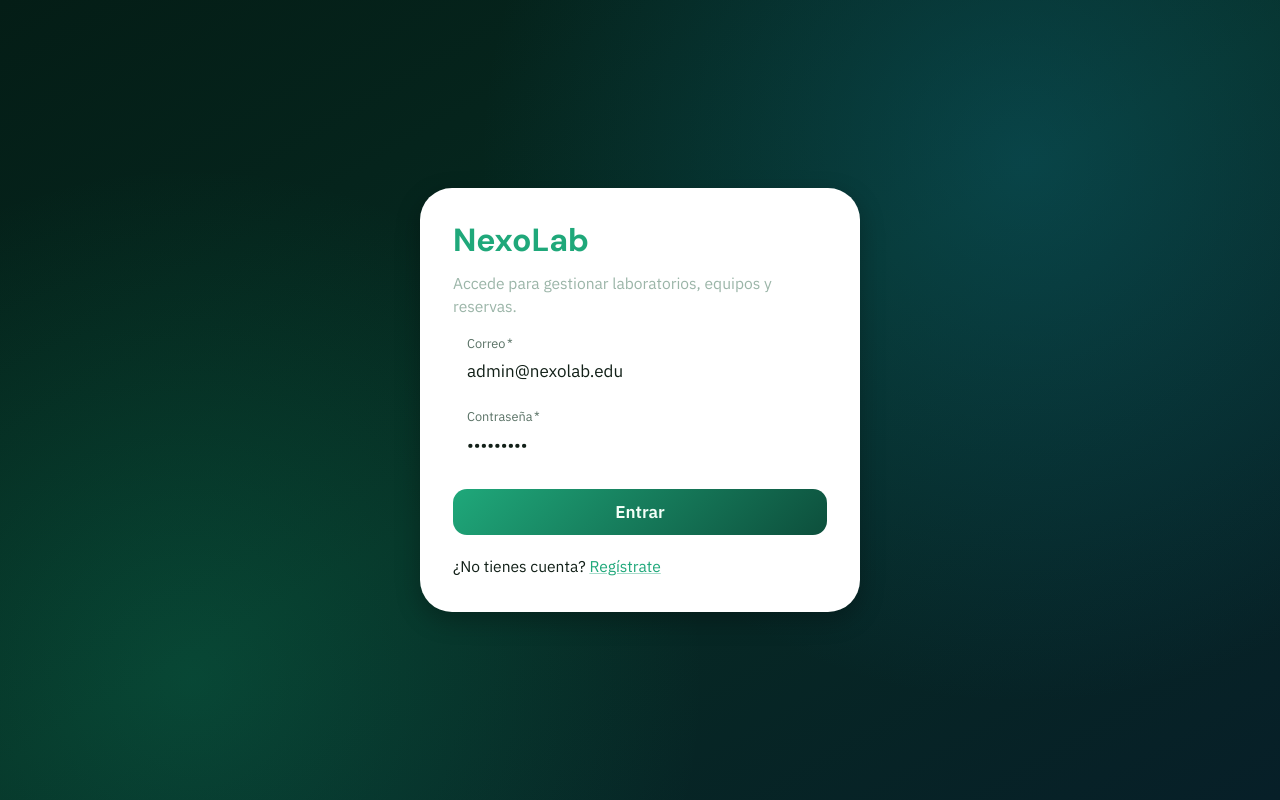
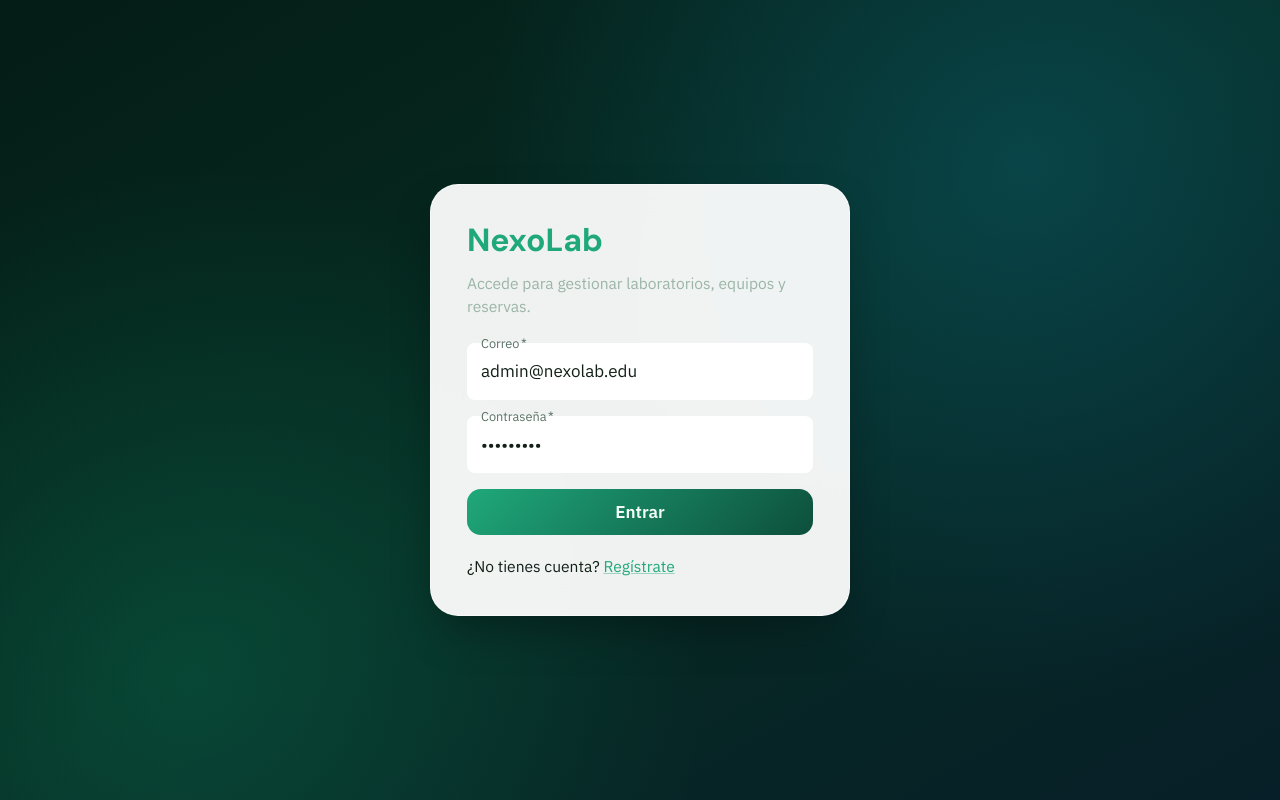
Before and after one commit to FFianquetto/ProWebII_NexoLab, a React (Vite) app in the folder frontend/: page /login in a window 1280 px wide. Built offline with nearby package versions, Linux system fonts and the light colour scheme; no server answers.

Commit message:
loginpaper

```diff
--- a/frontend/src/pages/LoginPage.tsx
+++ b/frontend/src/pages/LoginPage.tsx
@@ -52,14 +52,18 @@ export default function LoginPage() {
     }}
     >
       <Paper
-        sx={{
-          width: '100%',
-          maxWidth: 440,
-          p: { xs: 3, sm: 4 },
-          borderRadius: 4,
-          border: '1px solid rgba(255,255,255,0.35)',
-        }}
-      >
+        elevation={0}
+         sx={{
+         width: '100%',
+         maxWidth: 420,
+         p: { xs: 3.5, sm: 4.5 },
+         borderRadius: 3.5,
+         bgcolor: 'rgba(255, 255, 255, 0.94)',
+         backdropFilter: 'blur(16px)',
+         border: '1px solid rgba(255, 255, 255, 0.5)',
+         boxShadow: '0 20px 45px -10px rgba(0, 0, 0, 0.35)',
+     }}
+>
         <Typography
           variant="h4"
           sx={{ fontFamily: '"DM Sans", sans-serif', fontWeight: 800, color: 'primary.main' }}
```
